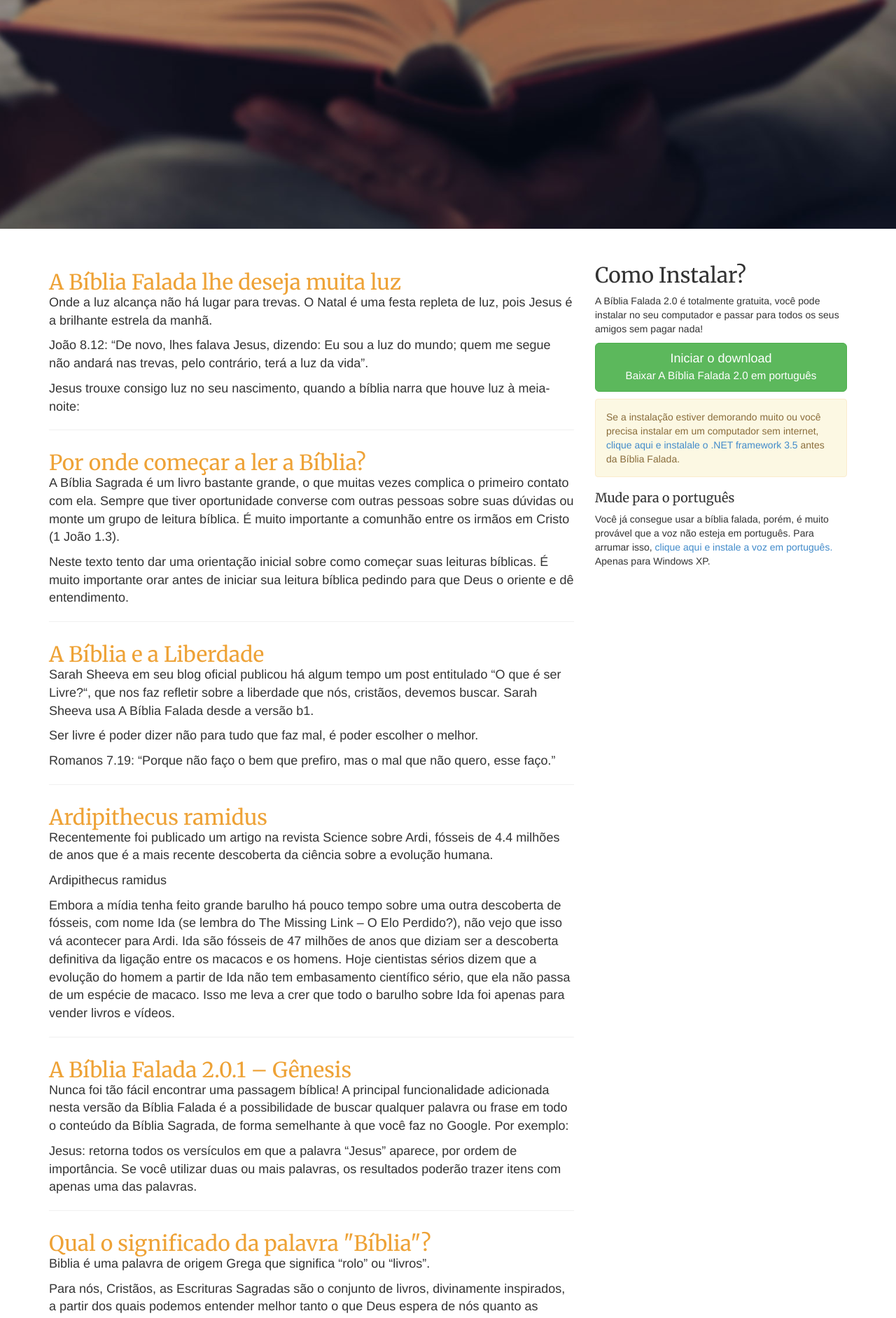
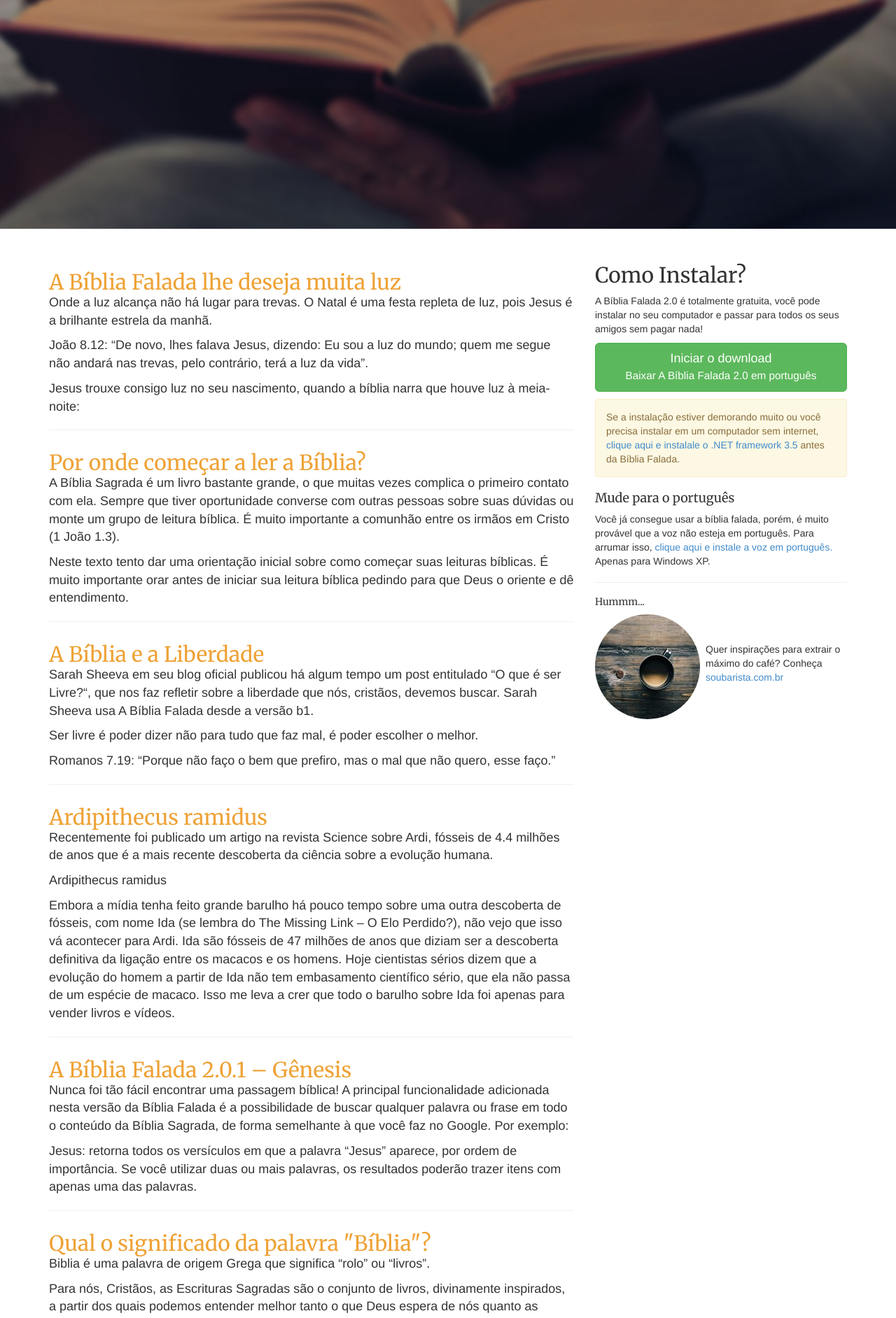
Before and after one commit to abibliafalada/abibliafalada, a Jekyll site: the page built from index.html, in a window 1280 px wide. Shown: the part 573-2457 px from the top of the page at 70% size. Built offline with Jekyll 4.4.1, drawn with Linux system fonts in a browser that asks for light colours; nearby versions of some CDN libraries.

Commit message:
adicionado parceiro soubarista

```diff
--- a/_includes/sidebar.html
+++ b/_includes/sidebar.html
@@ -11,4 +11,18 @@
 
 	<p>Você já consegue usar a bíblia falada, porém, é muito provável que a voz não esteja em português. Para arrumar isso, <a href="https://sourceforge.net/projects/spoken-bible/files/Current/VozPortugues.zip/download" target="_blank">clique aqui e instale a voz em português.</a> Apenas para Windows XP.</p>
 
+	<hr />
+
+	<h5>Hummm...</h5>
+
+	<div class="parceiro">
+
+		<a href="http://www.soubarista.com.br/">
+			<img src="{{ site.baseurl }}/assets/img/soubarista.jpg" alt="sou barista">
+		</a>
+
+		<p class="parceiro-detalhe">Quer inspirações para extrair o máximo do café? Conheça <a href="http://www.soubarista.com.br/">soubarista.com.br</a></p>
+
+	</div>
+
 </div>
--- a/assets/css/main.css
+++ b/assets/css/main.css
@@ -101,6 +101,19 @@
   font-size: 30px;
 }
 
+.sidebar .parceiro{
+  display: flex;
+  align-items: center;
+}
+
+.sidebar .parceiro img{
+  border-radius: 50%;
+}
+
+.sidebar .parceiro p{
+  margin-left: 8px;
+}
+
 .instalar{
   width: 640px;
   margin: 0 auto;
```
Also changed, not shown: assets/img/soubarista.jpg (added).
